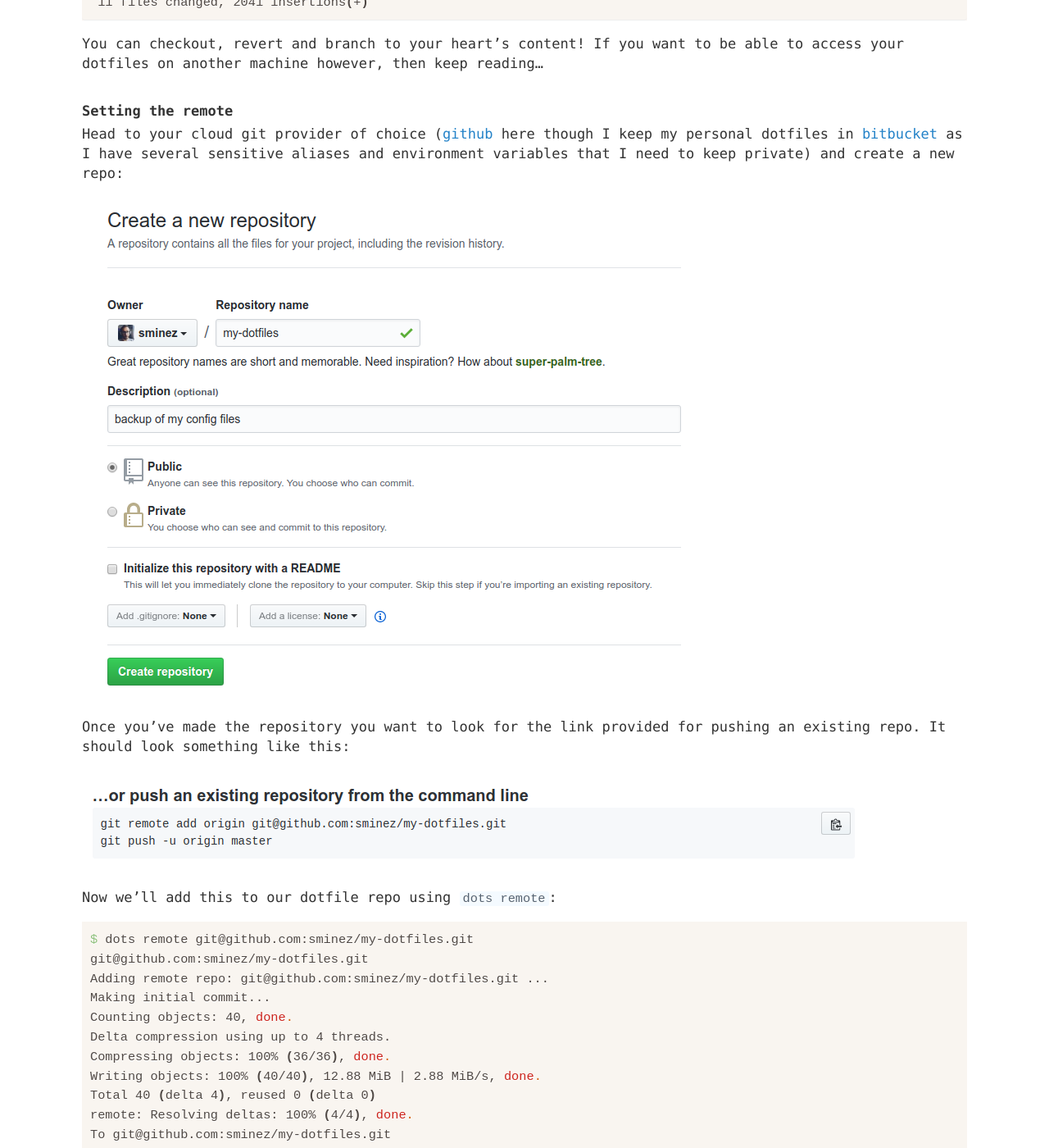
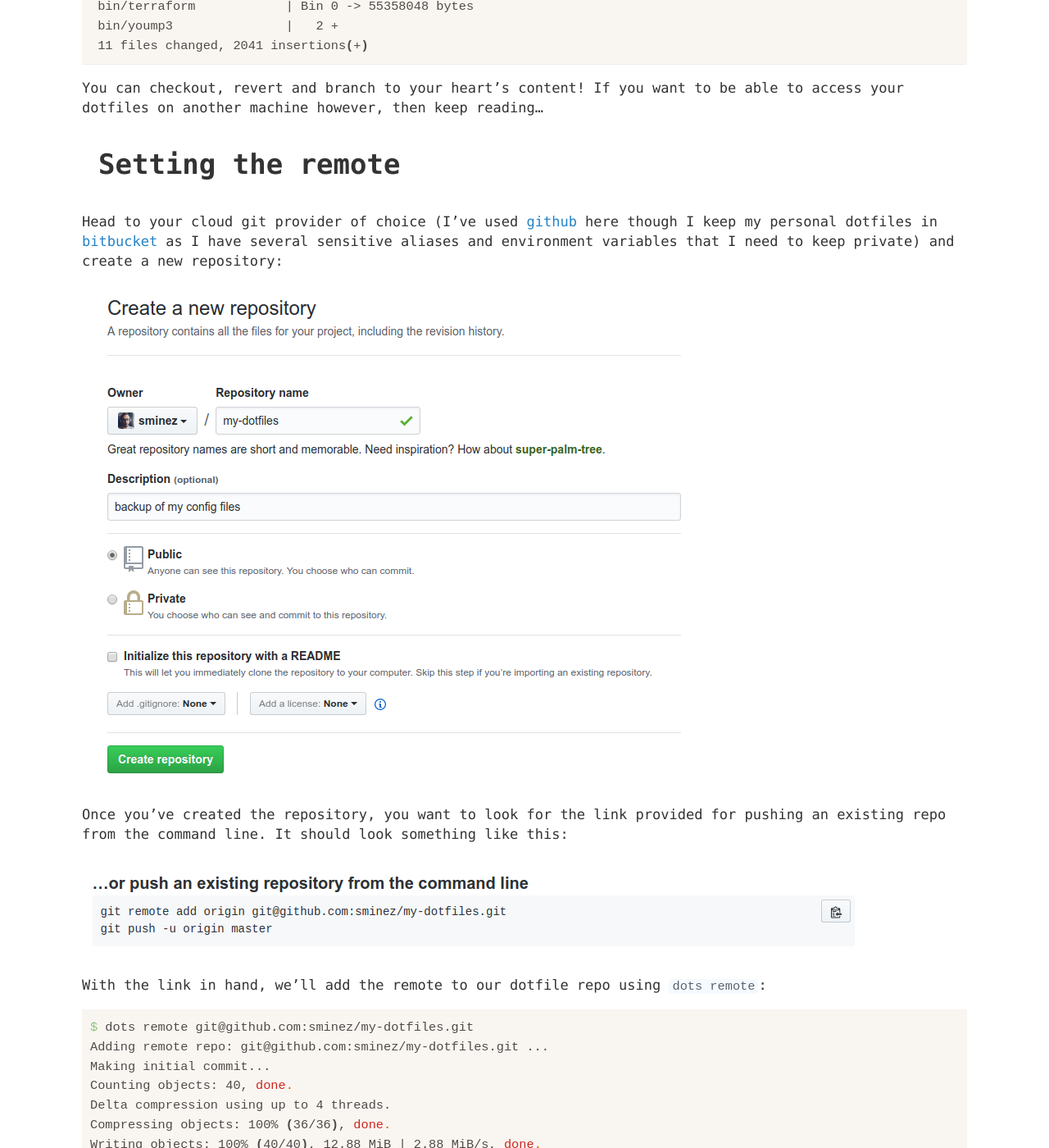
Before and after one commit to sminez/sminez.github.io, a Jekyll site: the page built from _posts/2017-10-24-dots.md, in a window 1280 px wide and 1400 px high, scrolled down 2038 px. Shown: the whole window at 82% size. Built offline with Jekyll 4.4.1, drawn with Linux system fonts in a browser that asks for light colours; our own code applies the rules of GitHub Pages for plain Markdown files; comment, search, counter and statistics services are not loaded; some of the changed text lies outside the part shown.

Commit message:
fixing typo in dots post

````diff
--- a/_posts/2017-10-24-dots.md
+++ b/_posts/2017-10-24-dots.md
@@ -102,23 +102,22 @@
 able to access your dotfiles on another machine however, then keep reading...
 
 
-### Setting the remote
-Head to your cloud git provider of choice ([github][1] here though I keep my personal
-dotfiles in [bitbucket][2] as I have several sensitive aliases and environment
-variables that I need to keep private) and create a new repo:
+# Setting the remote
+Head to your cloud git provider of choice (I've used [github][1] here though I keep
+my personal dotfiles in [bitbucket][2] as I have several sensitive aliases and
+environment variables that I need to keep private) and create a new repository:
 
 ![github-repo](/assets/dots_files/github-repo.png)
 
-Once you've made the repository you want to look for the link provided for
-pushing an existing repo. It should look something like this:
+Once you've created the repository, you want to look for the link provided for
+pushing an existing repo from the command line. It should look something like this:
 
 ![github-repo](/assets/dots_files/github-push.png)
 
-Now we'll add this to our dotfile repo using `dots remote`:
+With the link in hand, we'll add the remote to our dotfile repo using `dots remote`:
 
 ```bash
 $ dots remote git@github.com:sminez/my-dotfiles.git
-git@github.com:sminez/my-dotfiles.git
 Adding remote repo: git@github.com:sminez/my-dotfiles.git ...
 Making initial commit...
 Counting objects: 40, done.
````
Also changed, not shown: other parts of _posts/2017-10-24-dots.md (+2 -2 lines).
